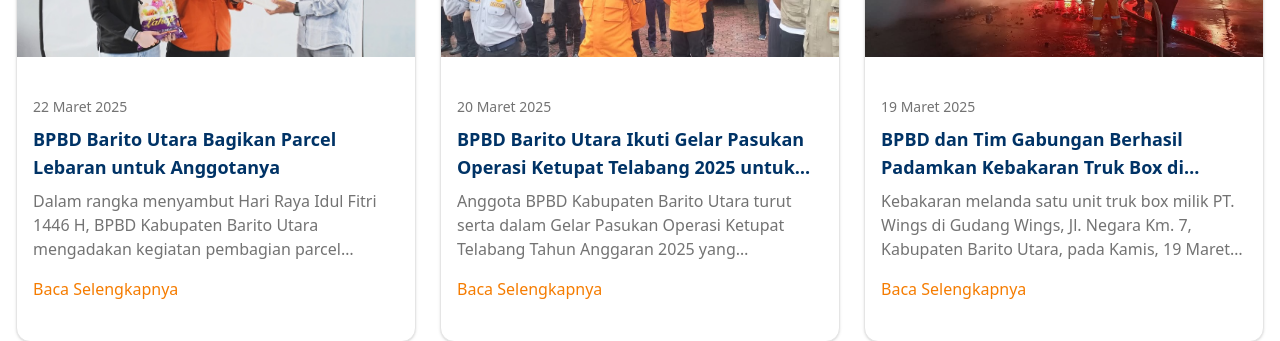
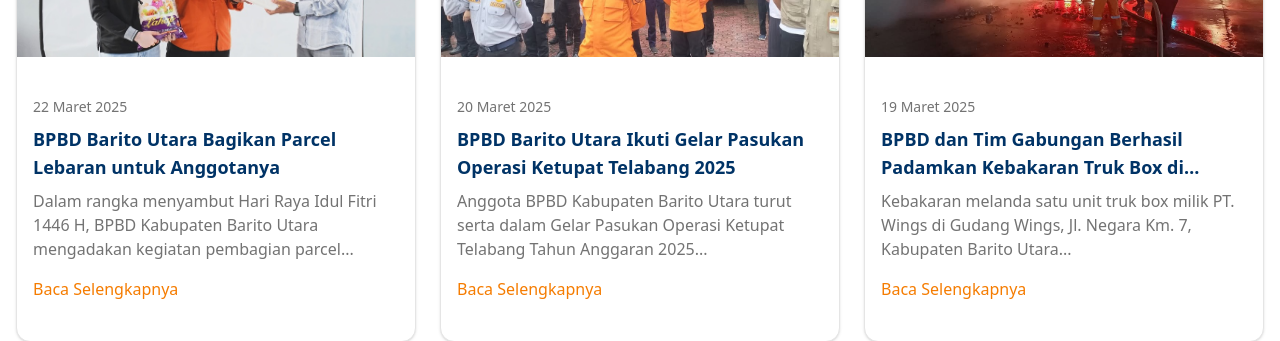
Before and after one commit to Lestrapa/bpbd-web, a Next.js app: page / in a window 1280 px wide. Shown: the part 1360-1701 px from the top of the page. Built offline with nearby package versions, Linux system fonts and the light colour scheme.

Commit message:
update news-section

```diff
--- a/app/page.tsx
+++ b/app/page.tsx
@@ -2,6 +2,7 @@ import { NewsCard } from '@/components/NewsCard'
 import { QuickAccessCard } from '@/components/QuickAccessCard'
 import { Button } from "@/components/ui/button"
 import Image from 'next/image'
+import Link from 'next/link'
 
 export default function Home() {
   return (
@@ -74,28 +75,30 @@ export default function Home() {
               image="/news/news1.jpg"
               title="BPBD Barito Utara Bagikan Parcel Lebaran untuk Anggotanya"
               date="22 Maret 2025"
-              excerpt="Dalam rangka menyambut Hari Raya Idul Fitri 1446 H, BPBD Kabupaten Barito Utara mengadakan kegiatan pembagian parcel kepada seluruh anggotanya. Kegiatan ini sebagai bentuk apresiasi dan kebersamaan, sekaligus menyampaikan ucapan *Selamat Menunaikan Ibadah Puasa Ramadhan."
+              excerpt="Dalam rangka menyambut Hari Raya Idul Fitri 1446 H, BPBD Kabupaten Barito Utara mengadakan kegiatan pembagian parcel..."
               href="/berita/parcel-lebaran-bpbd-barito-utara-1446h"
             />
             <NewsCard
               image="/news/news2.jpg"
-              title="BPBD Barito Utara Ikuti Gelar Pasukan Operasi Ketupat Telabang 2025 untuk Pengamanan Idul Fitri 1446 H"
+              title="BPBD Barito Utara Ikuti Gelar Pasukan Operasi Ketupat Telabang 2025"
               date="20 Maret 2025"
-              excerpt="Anggota BPBD Kabupaten Barito Utara turut serta dalam Gelar Pasukan Operasi Ketupat Telabang Tahun Anggaran 2025 yang dilaksanakan di Halaman Polres Barito Utara. Kegiatan ini bertujuan untuk memastikan kesiapan dalam pengamanan Hari Raya Idul Fitri 1446 H di wilayah Kabupaten Barito Utara."
+              excerpt="Anggota BPBD Kabupaten Barito Utara turut serta dalam Gelar Pasukan Operasi Ketupat Telabang Tahun Anggaran 2025..."
               href="/berita/operasi-ketupat-2025-bpbd-barito-utara"
             />
             <NewsCard
               image="/news/news3.jpg"
-              title="BPBD dan Tim Gabungan Berhasil Padamkan Kebakaran Truk Box di Gudang Wings, Barito Utara"
+              title="BPBD dan Tim Gabungan Berhasil Padamkan Kebakaran Truk Box di Gudang Wings"
               date="19 Maret 2025"
-              excerpt="Kebakaran melanda satu unit truk box milik PT. Wings di Gudang Wings, Jl. Negara Km. 7, Kabupaten Barito Utara, pada Kamis, 19 Maret 2025, sekitar pukul 23.45 WIB. Tim gabungan yang terdiri dari BPBD, Disdamkarmat, Manggala Agni, dan masyarakat setempat segera bergerak setelah menerima laporan. Dengan bantuan delapan unit mobil pemadam, api berhasil dikendalikan dan padam sepenuhnya pada pukul 00.40 WIB. Tidak ada laporan korban jiwa dalam kejadian ini."
+              excerpt="Kebakaran melanda satu unit truk box milik PT. Wings di Gudang Wings, Jl. Negara Km. 7, Kabupaten Barito Utara..."
               href="/berita/kebakaran-truk-gudang-wings-barito-utara"
             />
           </div>
           <div className="flex justify-center mt-8">
-            <Button variant="outline" className="cursor-pointer border-[#F57C00] text-[#F57C00] hover:bg-[#F57C00] hover:text-white">
-              Lihat Semua Berita
-            </Button>
+            <Link href="/berita">
+              <Button variant="outline" className="border-[#F57C00] text-[#F57C00] hover:bg-[#F57C00] hover:text-white" aria-label="Lihat semua berita">
+                Lihat Semua Berita
+              </Button>
+            </Link>
           </div>
         </div>
       </section>
```
